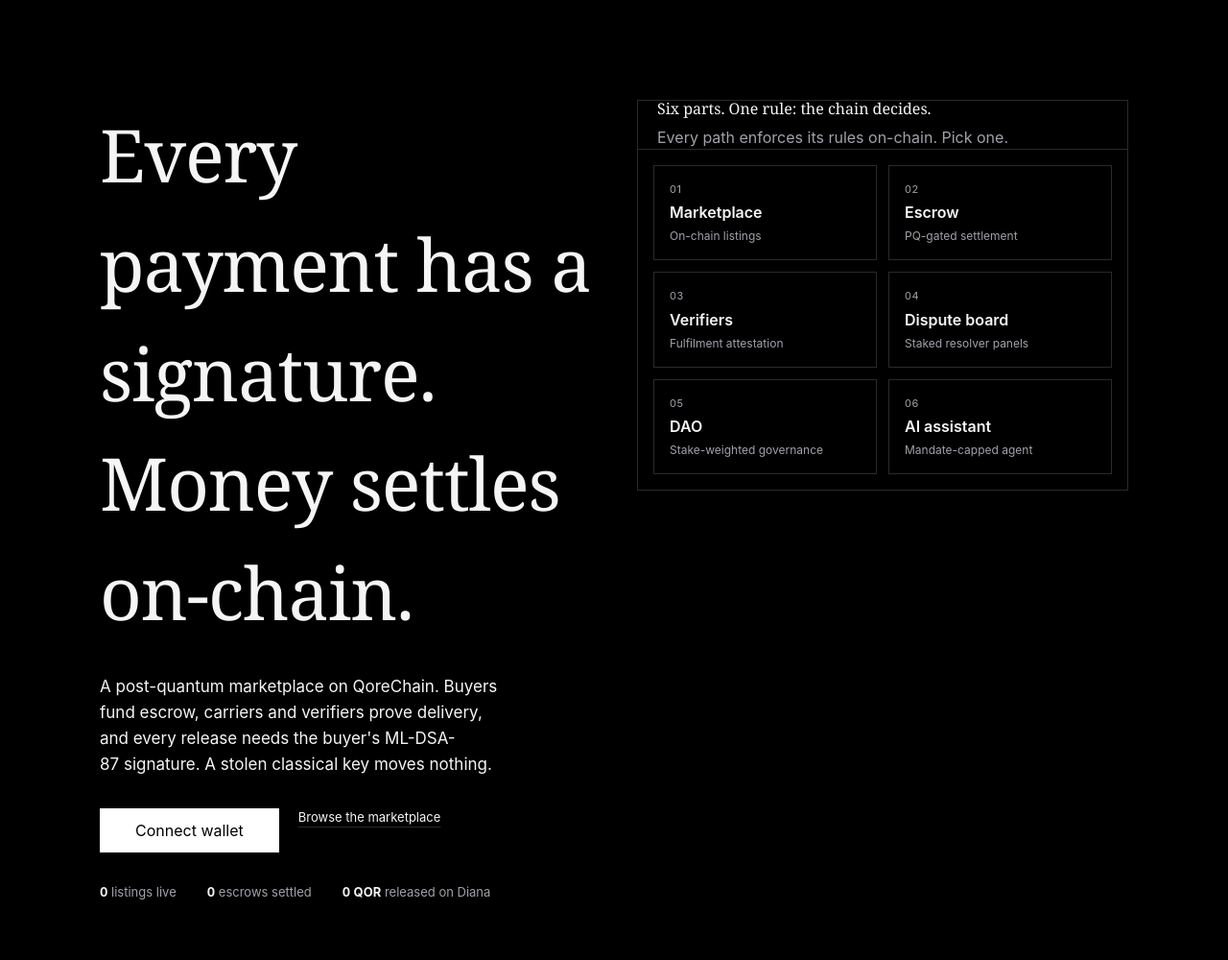
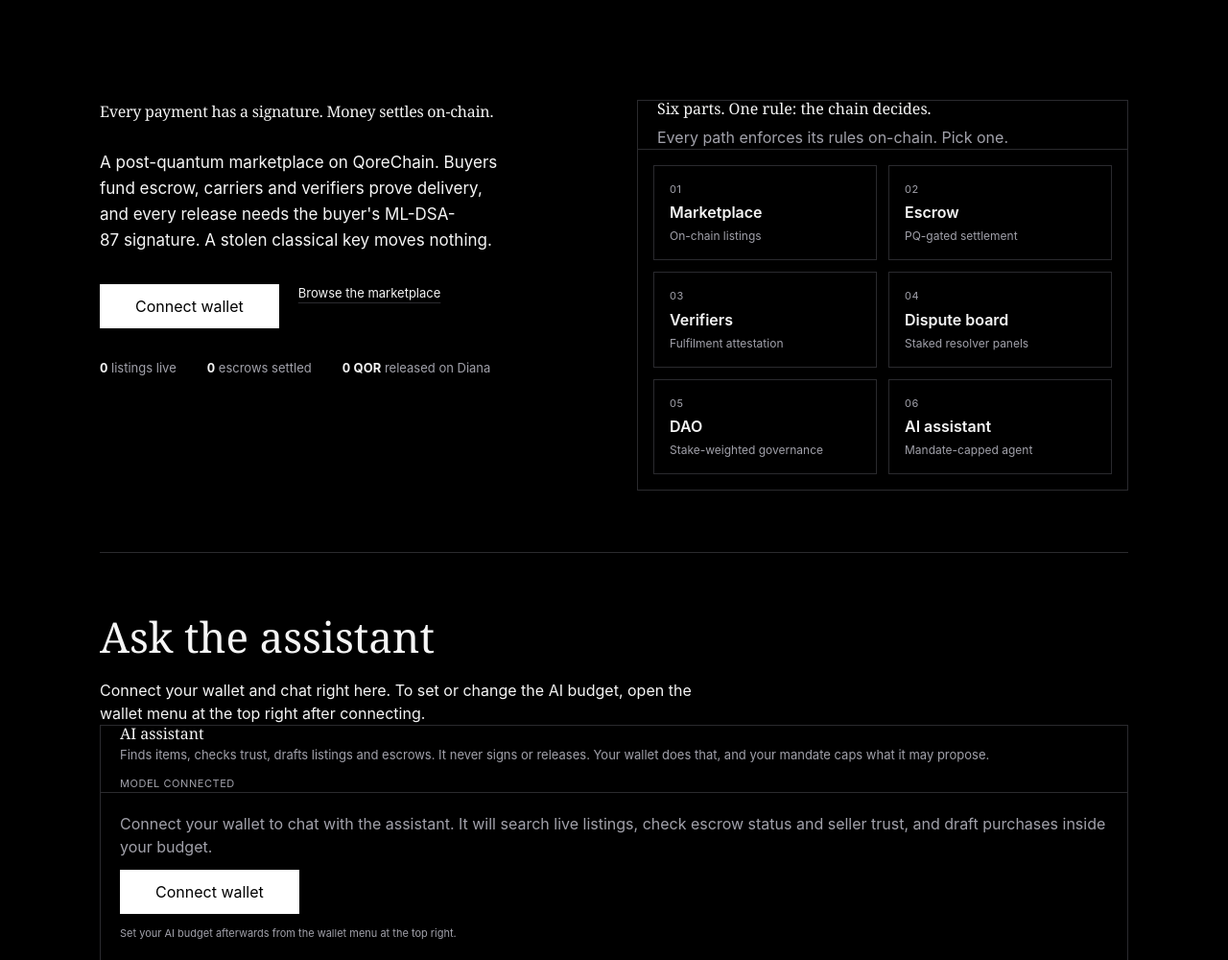
Before and after one commit to Dekantiok/sweeft-qorechain, a Django app: page / in a window 1280 px wide. Shown: the part 65-1065 px from the top of the page at 96% size. Run offline with Django 5.2, Linux system fonts and the light colour scheme; data that the repository does not hold is empty.

Commit message:
Halve hero headline size

```diff
--- a/templates/marketplace/home.html
+++ b/templates/marketplace/home.html
@@ -7,7 +7,7 @@
 <section class="pt-10 sm:pt-16">
     <div class="grid gap-10 md:grid-cols-2 md:gap-12">
         <div class="flex flex-col">
-            <h1 class="font-serif text-[clamp(44px,6vw,76px)] leading-[1.0] tracking-[-0.015em] motion-safe:animate-rise">
+            <h1 class="font-serif text-[clamp(22px,3vw,38px)] leading-[1.05] tracking-[-0.015em] motion-safe:animate-rise">
                 Every payment has a signature. Money settles on-chain.
             </h1>
             <p class="mt-7 max-w-[44ch] text-balance text-[17px] leading-[27px] motion-safe:animate-rise motion-safe:[animation-delay:120ms]">
```
